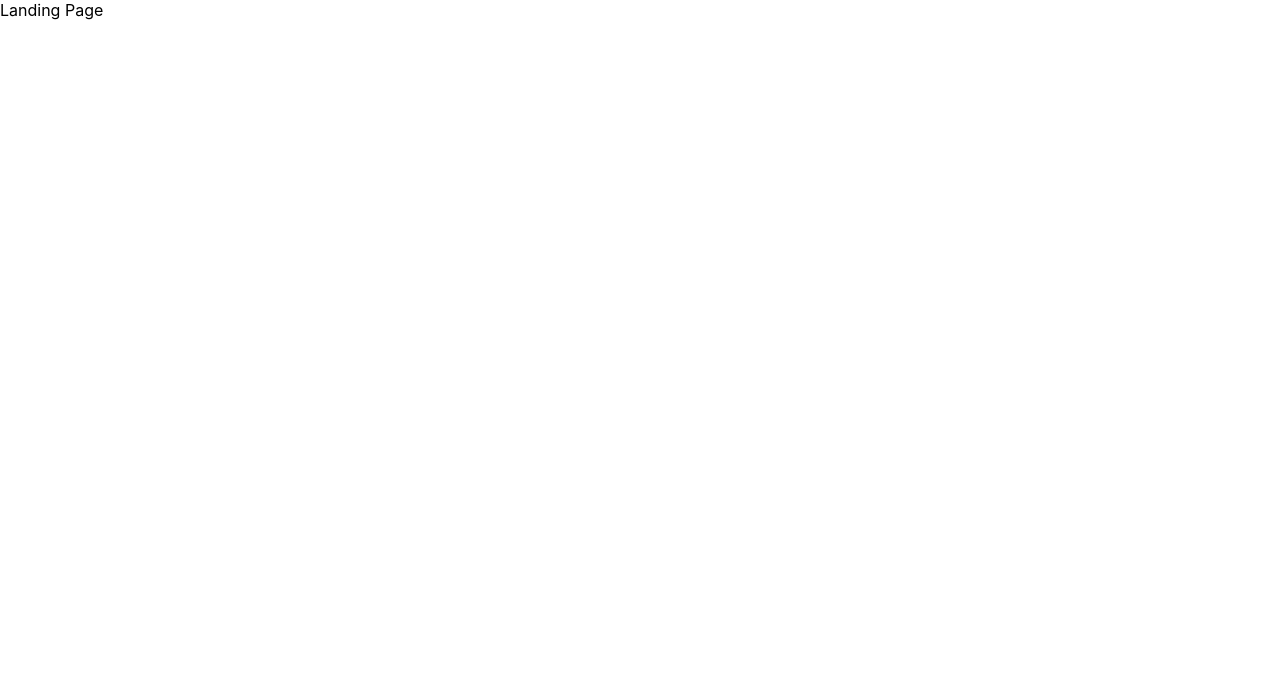
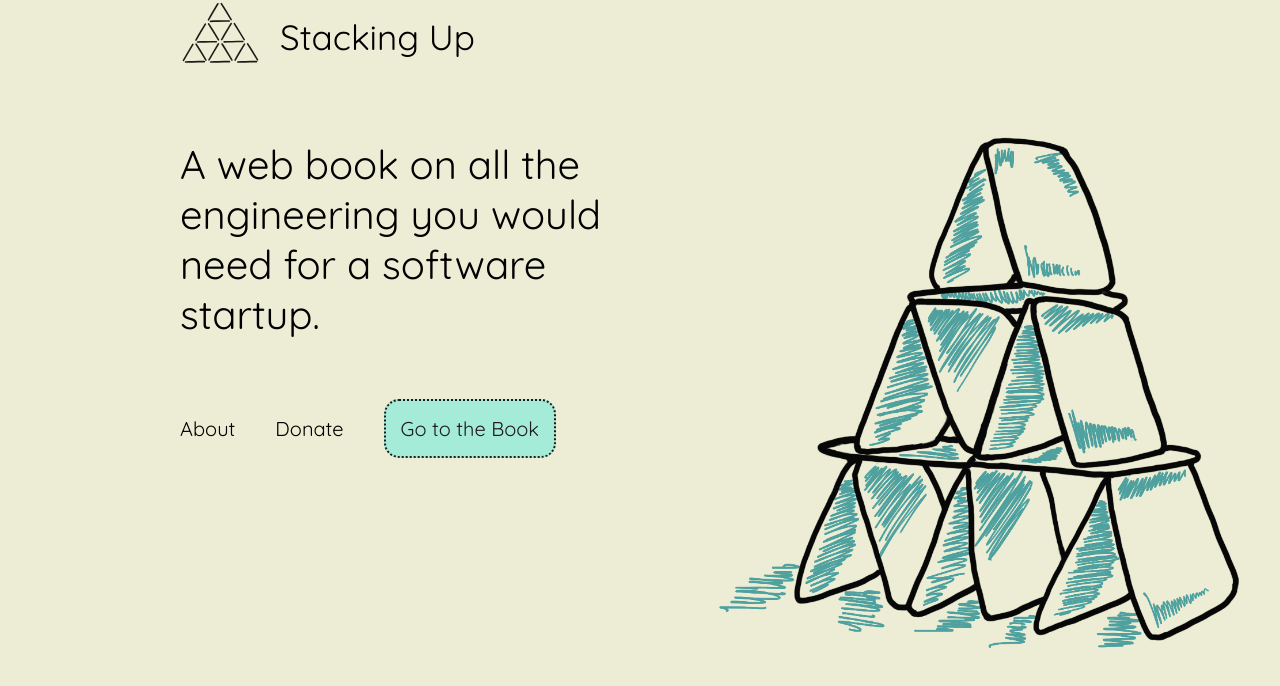
Before and after one commit to vedmathai/stackingup, a React (Create React App) app: page / in a window 1280 px wide. Shown: the top 686 px of the page. Built offline with nearby package versions, Linux system fonts and the light colour scheme.

Commit message:
Add landing and about page

```diff
--- a/public/content/content-index.json
+++ b/public/content/content-index.json
@@ -4,7 +4,7 @@
         "children": [
             {
                 "display_name": "Introduction Sub",
-                "id": "introd",
+                "id": "introduction",
                 "content_location": "introduction/introduction.md"
             }
         ]
--- a/src/components/button/button.jsx
+++ b/src/components/button/button.jsx
@@ -3,7 +3,10 @@ import './button.css'
 
 function Button(props) {
     return (
-        <div className="button">
+        <div
+            className="button"
+            onClick={() => props.onClickFn()
+        }>
             {props.label}
         </div>
     );
--- a/src/components/logo/logo.css
+++ b/src/components/logo/logo.css
@@ -1,8 +1,5 @@
-.logo-container {
-    display: inline-block;
-    fill: var(--dark-color);
-    margin-left: 220px;
-    margin-top: 4px;
+.logo {
+    cursor: pointer;
 }
 
 .stackingup-logo {
--- a/src/components/logo/logo.jsx
+++ b/src/components/logo/logo.jsx
@@ -2,9 +2,9 @@ import './logo.css'
 import HouseOfCardsLogo from './house-of-cards-logo';
 
 
-function Logo() {
+function Logo(props) {
     return (
-        <span className="logo-container">
+        <span className="logo" onClick={() => props.onClickFn()}>
             <span className="stackingup-logo">
                 <HouseOfCardsLogo/>
             </span>
--- a/src/components/navbar/navbar.css
+++ b/src/components/navbar/navbar.css
@@ -13,6 +13,13 @@
     top: -120px;
 }
 
+.logo-container {
+    display: inline-block;
+    fill: var(--dark-color);
+    margin-left: 220px;
+    margin-top: 4px;
+}
+
 .navitems-container {
     display: inline-block;
     margin-left: 30vw;
--- a/src/components/navbar/navbar.jsx
+++ b/src/components/navbar/navbar.jsx
@@ -25,23 +25,30 @@ function NavBar() {
 
   window.addEventListener("scroll", handleScroll);
 
+  const onclick_logo_fn = () => {
+    navigate(`/`);
+  };
+
+
   const onclick_go_top_fn = () => {
     window.scrollTo(0, 0);
   };
 
   const onclick_about_fn = () => {
-    navigate(`/about`)
+    navigate(`/about`);
   }
 
   const onclick_donate_fn = () => {
-    navigate(`/donate`)
+    navigate(`/donate`);
   }
 
   return (
     <div className={classnames("navbar", {
       "navbar--hidden": !visible
     })}>
-      <Logo/>
+      <div className='logo-container'>
+        <Logo onClickFn={onclick_logo_fn}/>
+      </div>
       <div className='navitems-container'>
         <NavItem label="Go to the Top" onClickFn={onclick_go_top_fn}></NavItem>
         <NavItem label="About" onClickFn={onclick_about_fn}></NavItem>
--- a/src/pages/about-page/about-page.css
+++ b/src/pages/about-page/about-page.css
@@ -0,0 +1,101 @@
+.about-page {
+    background-color: #ECBBBB;
+    top: 0px;
+    position: absolute;
+    width: 100vw;
+}
+
+.about-head-turner-first-dialogue {
+    color: var(--dark-color);
+    margin-top: 300px;
+    font-size: 60px;
+    font-family: var(--font-family-text);
+    text-align: center;
+}
+
+.card-image {
+    display: block;
+    margin-left: auto;
+    margin-right: auto;
+    width: 50%;
+    margin-top: 120px;
+  }
+
+.about-head-turner-second-dialogue {
+    color: var(--dark-color);
+    margin-top: 60px;
+    font-size: 60px;
+    font-family: var(--font-family-text);
+    text-align: center;
+    margin-bottom: 60px;
+}
+
+.consultation-call-container {
+    width: 100vw;
+    background-color: var(--white-color);
+    padding-top: 120px;
+    padding-bottom: 120px;
+}
+
+.consultation-call-heading {
+    color: var(--dark-color);
+    font-size: 60px;
+    display: block;
+    font-family: var(--font-family-text);
+    text-decoration-line: underline;
+    text-decoration-style: solid;
+    text-decoration-thickness: 15px;
+    text-decoration-color: var(--blue-color);
+}
+
+.consultation-call-text-container {
+    color: var(--dark-color);
+    font-size: 24px;
+    font-family: var(--font-family-text);
+    text-align: center;
+    width: 75vw;
+    margin: auto;
+}
+
+.consultation-call-text {
+    color: var(--dark-color);
+    font-size: 24px;
+    font-family: var(--font-family-text);
+    margin-top: 100px;
+}
+
+.workshop-call-container {
+    width: 100vw;
+    padding-top: 120px;
+    padding-bottom: 120px;
+}
+
+.workshop-call-heading {
+    color: var(--dark-color);
+    font-size: 60px;
+    display: block;
+    font-family: var(--font-family-text);
+}
+
+.workshop-call-text-container {
+    color: var(--dark-color);
+    font-size: 24px;
+    font-family: var(--font-family-text);
+    text-align: center;
+    width: 75vw;
+    margin: auto;
+}
+
+.workshop-call-text {
+    color: var(--dark-color);
+    font-size: 24px;
+    font-family: var(--font-family-text);
+    margin-top: 100px;
+}
+
+.hand-waving {
+    margin-top: 40px;
+    font-size: 60px;
+    text-align: center;
+    margin-bottom: 120px;
+}
--- a/src/pages/about-page/about-page.jsx
+++ b/src/pages/about-page/about-page.jsx
@@ -1,4 +1,6 @@
 import './about-page.css';
+import jack_card from 'src/assets/jack-card-drawing.png'
+import NavBar from 'src/components/navbar/navbar';
 
 
 import React, { useState } from 'react';
@@ -6,8 +8,44 @@ import React, { useState } from 'react';
 
 function AboutPage() {
   return (
-    <div>
-        About Page
+    <div className='about-page'>
+      <NavBar/>
+      <div className='about-head-turner-container'>
+        <div className='about-head-turner-first-dialogue'>
+          This is a labour of &#10084; by me, Ved Mathai.
+        </div>
+        <img className='card-image' src={jack_card}/>
+        <div className='about-head-turner-second-dialogue'>
+          I really hope this has been helpful.
+        </div>
+        <div className='consultation-call-container'>
+          <div className='consultation-call-text-container'>
+            <div className='consultation-call-heading'>
+              Consultation
+            </div>
+            <div className='consultation-call-text'>
+              If your company or you would like to consult me about tech for startups drop me a message at stackingup@vedmathai.com.
+            </div>
+          </div>
+
+        </div>
+        <div className='workshop-call-container'>
+          <div className='workshop-call-text-container'>
+            <div className='workshop-call-heading'>
+              Workshop
+            </div>
+            <div className='workshop-call-text'>
+              I can hold a workshop or a series of workshops either online,
+              if in Bangalore, offline, for your founding or tech team covering
+              some or even all of the topics here.
+              Again, drop me a message at stackingup@vedmathai.com if you would like to hold one.
+            </div>
+          </div>
+        </div>
+        <div className='hand-waving'>
+          👋
+        </div>
+      </div>
     </div>
   );
 }
--- a/src/pages/landing-page/landing-page.css
+++ b/src/pages/landing-page/landing-page.css
@@ -0,0 +1,34 @@
+.landing-page-container {
+    width: 100vw;
+    background-color: #EDEDD5;
+    height: 100vh;
+}
+
+.landing-page-info-container{
+    display: inline-block;
+    position: relative;
+    width: 40vw;
+    padding-left: 180px;
+    top: -30vh;
+}
+
+.landing-page-heading {
+    font-family: var(--font-family-text);
+    font-size: 40px;
+    margin-top: 60px;
+}
+
+.nav-items-container {
+    left: -40px;
+    margin-top: 60px;
+    position: relative;
+}
+
+.landing-page-head-turner-image-container {
+    display: inline-block;
+    margin-top: 100px;
+}
+
+.landing-page-head-turner-image {
+    width: 45vw;
+}
--- a/src/pages/landing-page/landing-page.jsx
+++ b/src/pages/landing-page/landing-page.jsx
@@ -1,13 +1,52 @@
+import React, { useState } from 'react';
+import { useNavigate } from "react-router-dom";
+
 import './landing-page.css';
-
-
-import React, { useState } from 'react';
+import house_of_cards_drawing from 'src/assets/logo/house-of-cards-drawing.png'
+import Logo from 'src/components/logo/logo'
+import NavItem from 'src/components/navitem/navitem';
+import Button from 'src/components/button/button';
 
 
 function LandingPage() {
+  const navigate = useNavigate();
+
+  const onclick_about_fn = () => {
+    navigate('/about')
+  }
+
+  const onclick_donate_fn = () => {
+    navigate('/donate')
+  }
+
+  const onclick_book_fn = () => {
+    navigate('/introduction')
+  }
+
   return (
     <div>
-        Landing Page
+      <div className="landing-page-container">
+        <div className='landing-page-info-container'>
+          <div className='landing-page-logo-container'>
+            <Logo />
+          </div>
+          <div className='landing-page-heading'>
+              A web book on all the engineering you would need for a software startup.
+          </div>
+          <div className='nav-items-container'>
+            <NavItem label='About' onClickFn={onclick_about_fn}></NavItem>
+            <NavItem label='Donate' onClickFn={onclick_donate_fn}></NavItem>
+            <Button label='Go to the Book' onClickFn={onclick_book_fn}></Button>
+          </div>
+        </div>
+        <div className='landing-page-head-turner-image-container'>
+          <img
+            className='landing-page-head-turner-image'
+            src={house_of_cards_drawing}
+            alt="house-of-cards-drawing"
+          />
+        </div>
+      </div>
     </div>
   );
 }
```
Also changed, not shown: src/assets/jack-card-drawing.png (added), src/assets/logo/house-of-cards-drawing.png (added).
